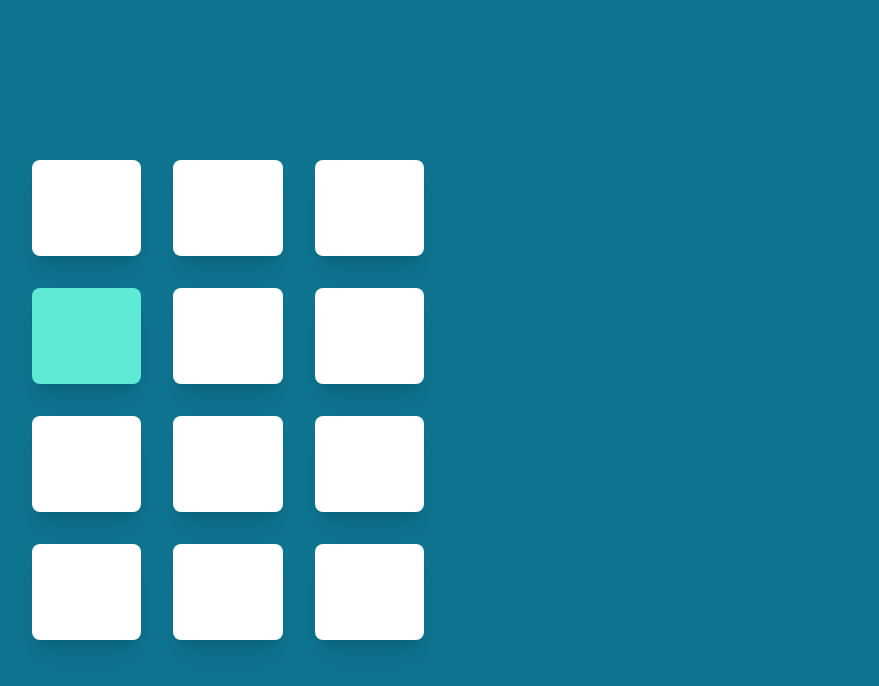
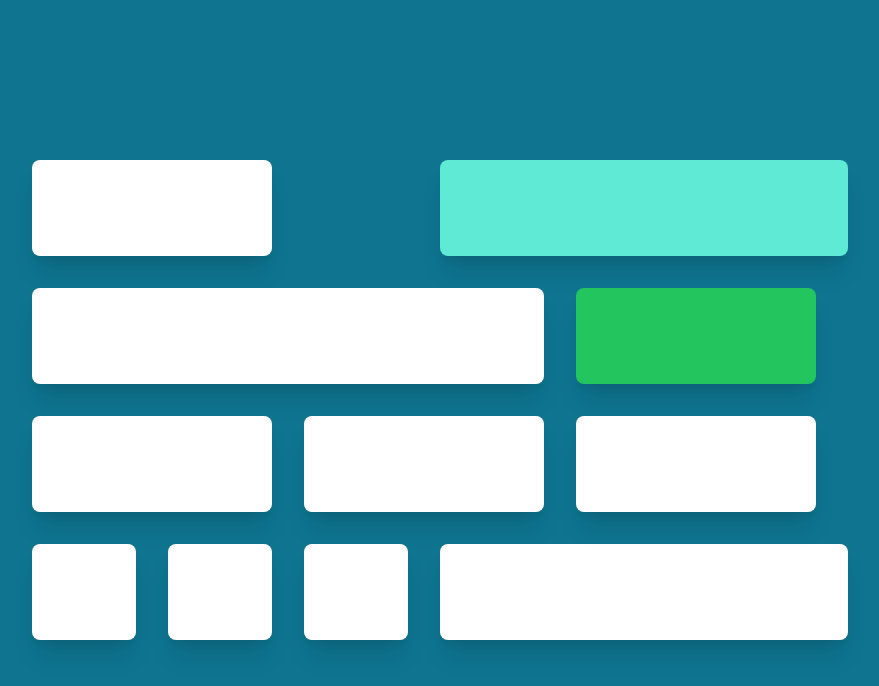
Before and after one commit to ashrafbd1496/tailwindgrid, a website built with Vite: page index.html in a window 1280 px wide. Shown: the whole page, without its empty margins (200-1079 px from the left). Built offline with nearby package versions, Linux system fonts and the light colour scheme.

Commit message:
gird column position

```diff
--- a/index.html
+++ b/index.html
@@ -11,17 +11,17 @@
     <div class="min-h-screen flex items-center bg-cyan-700">
         <div class="flex-1 max-w-4xl mx-auto p-10">
           <ul class="grid grid-cols-6 grid-rows-4 grid-flow-col gap-8">
+            <li class="col-span-2 bg-white rounded-lg shadow-xl"><div class="h-24"></div></li>
+            <li class="col-start-4 col-span-4 bg-teal-300 rounded-lg shadow-xl"><div class="h-24"></div></li>
+            <li class="col-span-4 bg-white rounded-lg shadow-xl"><div class="h-24"></div></li>
+            <li class="col-span-2 bg-white rounded-lg shadow-xl"><div class="h-24"></div></li>
+            <li class="col-end-7 col-span-2 bg-green-500 rounded-lg shadow-xl"><div class="h-24"></div></li>
             <li class="bg-white rounded-lg shadow-xl"><div class="h-24"></div></li>
-            <li class="bg-teal-300 rounded-lg shadow-xl"><div class="h-24"></div></li>
-            <li class="bg-white rounded-lg shadow-xl"><div class="h-24"></div></li>
-            <li class="bg-white rounded-lg shadow-xl"><div class="h-24"></div></li>
-            <li class="bg-white rounded-lg shadow-xl"><div class="h-24"></div></li>
-            <li class="bg-white rounded-lg shadow-xl"><div class="h-24"></div></li>
-            <li class="bg-white rounded-lg shadow-xl"><div class="h-24"></div></li>
-            <li class="bg-white rounded-lg shadow-xl"><div class="h-24"></div></li>
-            <li class="bg-white rounded-lg shadow-xl"><div class="h-24"></div></li>
-            <li class="bg-white rounded-lg shadow-xl"><div class="h-24"></div></li>
-            <li class="bg-white rounded-lg shadow-xl"><div class="h-24"></div></li>
+            <li class="col-span-1 bg-white rounded-lg shadow-xl"><div class="h-24"></div></li>
+            <li class="col-span-2 bg-white rounded-lg shadow-xl"><div class="h-24"></div></li>
+            <li class="col-span-1 bg-white rounded-lg shadow-xl"><div class="h-24"></div></li>
+            <li class="col-span-4 bg-white rounded-lg shadow-xl"><div class="h-24"></div></li>
+            <li class="col-span-2 bg-white rounded-lg shadow-xl"><div class="h-24"></div></li>
             <li class="bg-white rounded-lg shadow-xl"><div class="h-24"></div></li>
           </ul>
         </div>
```
